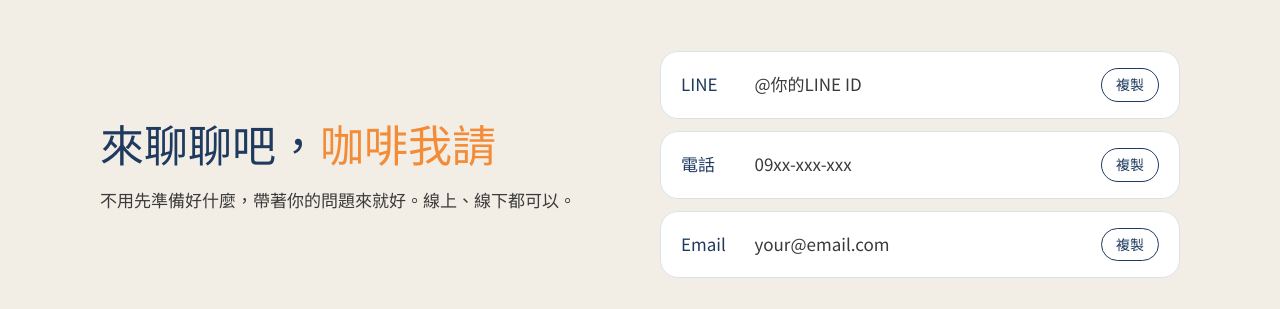
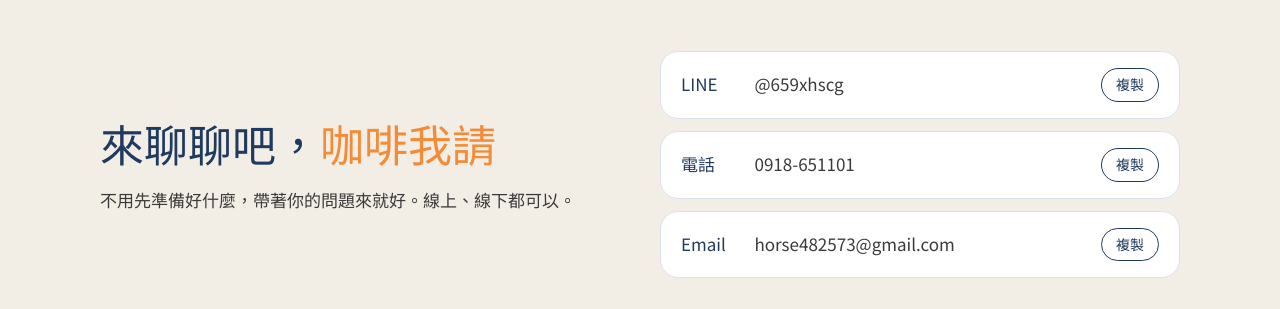
Before and after one commit to horse482573-svg/hanyang-site, a plain HTML site: page index.html in a window 1280 px wide. Shown: the part 4010-4319 px from the top of the page. Drawn offline with Linux system fonts and the light colour scheme; a web font is replaced by a local one.

Commit message:
Add files via upload

```diff
--- a/index.html
+++ b/index.html
@@ -375,11 +375,10 @@ footer .fine{max-width:40em;color:var(--muted)}
         <h2>來聊聊吧，<span class="hl">咖啡我請</span></h2>
         <p class="lead">不用先準備好什麼，帶著你的問題來就好。線上、線下都可以。</p>
       </div>
-      <!-- 請把下方三個欄位換成你的真實聯絡方式 -->
       <div class="ways">
-        <div class="way"><span class="k">LINE</span><span class="v" id="c1">@你的LINE ID</span><button class="copy" type="button" data-copy="c1">複製</button></div>
-        <div class="way"><span class="k">電話</span><span class="v" id="c2">09xx-xxx-xxx</span><button class="copy" type="button" data-copy="c2">複製</button></div>
-        <div class="way"><span class="k">Email</span><span class="v" id="c3">your@email.com</span><button class="copy" type="button" data-copy="c3">複製</button></div>
+        <div class="way"><span class="k">LINE</span><span class="v" id="c1">@659xhscg</span><button class="copy" type="button" data-copy="c1">複製</button></div>
+        <div class="way"><span class="k">電話</span><span class="v" id="c2">0918-651101</span><button class="copy" type="button" data-copy="c2">複製</button></div>
+        <div class="way"><span class="k">Email</span><span class="v" id="c3">horse482573@gmail.com</span><button class="copy" type="button" data-copy="c3">複製</button></div>
       </div>
     </div>
   </section>
```
